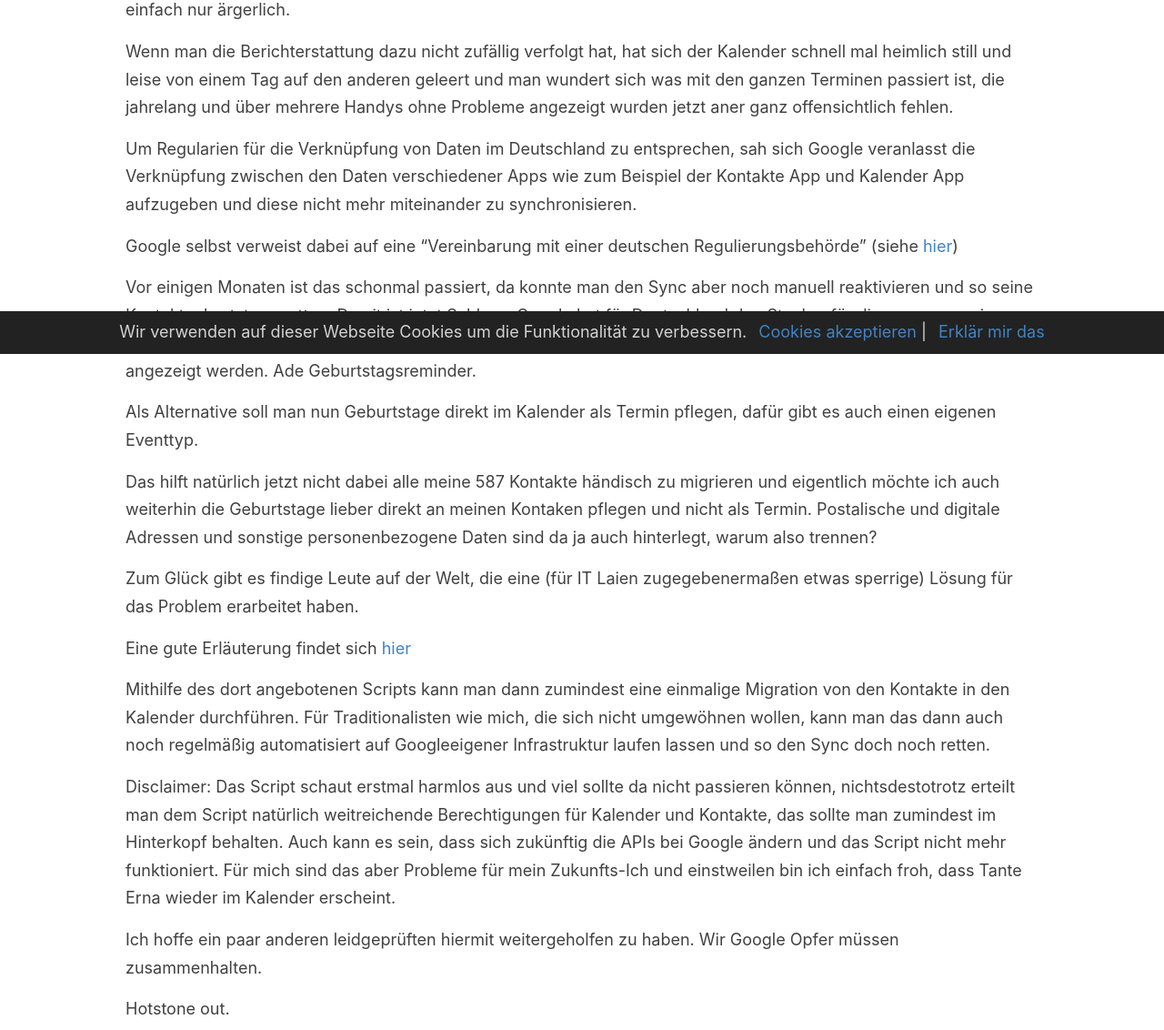
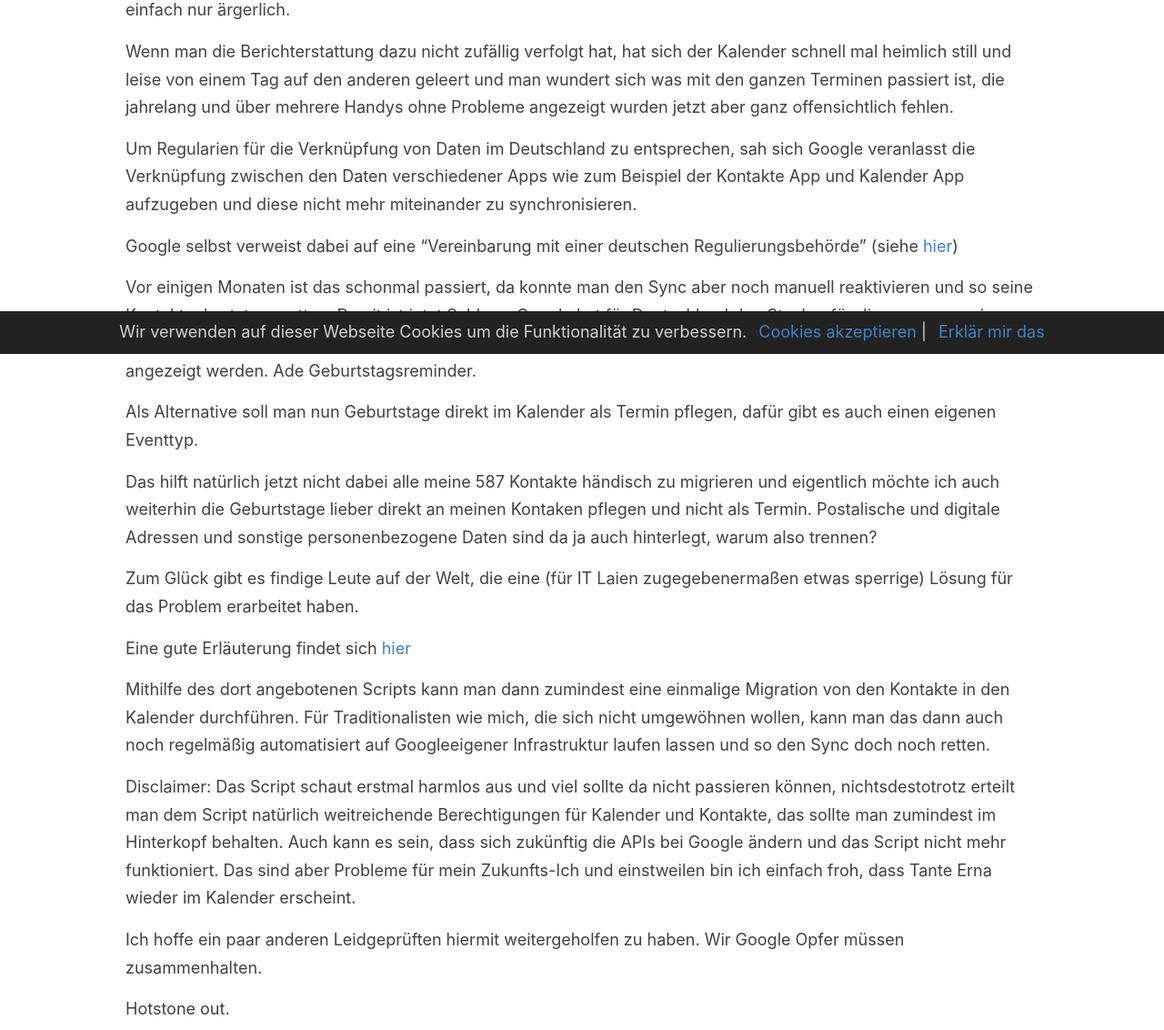
Before and after one commit to john-hotstone/john-hotstone.github.io, a Jekyll site: the page built from _posts/2025-04-05-Google-Calendar-Birthday-Sync.md, in a window 1280 px wide. Shown: the part 511-1643 px from the top of the page at 91% size. Built offline with Jekyll 4.4.1, drawn with Linux system fonts in a browser that asks for light colours; comment, search, counter and statistics services are not loaded.

Commit message:
Update 2025-04-05-Google-Calendar-Birthday-Sync.md

```diff
--- a/_posts/2025-04-05-Google-Calendar-Birthday-Sync.md
+++ b/_posts/2025-04-05-Google-Calendar-Birthday-Sync.md
@@ -5,7 +5,7 @@
 ---
 Hast du dich auch kürzlich mal gewundert, warum die Kalenderapp auf dem Handy plötzlich so leer erscheint oder hast du Tante Ernas Geburtstag vergessen, weil dich deine künstliche Hosentaschenintelligenz nicht rechtzeitig daran erinnert hat? Wenn du auch so wie ich für Geburtstagserinnerungen bisher die Daten in deine Kontakte auf dem Handy eingetragen hast, hab ich hier des Rätsels Lösung für dich und die ist irgendwas zwischen unterhaltsam und einfach nur ärgerlich.
 
-Wenn man die Berichterstattung dazu nicht zufällig verfolgt hat, hat sich der Kalender schnell mal heimlich still und leise von einem Tag auf den anderen geleert und man wundert sich was mit den ganzen Terminen passiert ist, die jahrelang und über mehrere Handys ohne Probleme angezeigt wurden jetzt aner ganz offensichtlich fehlen.
+Wenn man die Berichterstattung dazu nicht zufällig verfolgt hat, hat sich der Kalender schnell mal heimlich still und leise von einem Tag auf den anderen geleert und man wundert sich was mit den ganzen Terminen passiert ist, die jahrelang und über mehrere Handys ohne Probleme angezeigt wurden jetzt aber ganz offensichtlich fehlen.
 
 Um Regularien für die Verknüpfung von Daten im Deutschland zu entsprechen, sah sich Google veranlasst die Verknüpfung zwischen den Daten verschiedener Apps wie zum Beispiel der Kontakte App und Kalender App aufzugeben und diese nicht mehr miteinander zu synchronisieren.
 
@@ -23,8 +23,8 @@
 
 Mithilfe des dort angebotenen Scripts kann man dann zumindest eine einmalige Migration von den Kontakte in den Kalender durchführen. Für Traditionalisten wie mich, die sich nicht umgewöhnen wollen, kann man das dann auch noch regelmäßig automatisiert auf Googleeigener Infrastruktur laufen lassen und so den Sync doch noch retten.
 
-Disclaimer: Das Script schaut erstmal harmlos aus und viel sollte da nicht passieren können, nichtsdestotrotz erteilt man dem Script natürlich weitreichende Berechtigungen für Kalender und Kontakte, das sollte man zumindest im Hinterkopf behalten. Auch kann es sein, dass sich zukünftig die APIs bei Google ändern und das Script nicht mehr funktioniert. Für mich sind das aber Probleme für mein Zukunfts-Ich und einstweilen bin ich einfach froh, dass Tante Erna wieder im Kalender erscheint.
+Disclaimer: Das Script schaut erstmal harmlos aus und viel sollte da nicht passieren können, nichtsdestotrotz erteilt man dem Script natürlich weitreichende Berechtigungen für Kalender und Kontakte, das sollte man zumindest im Hinterkopf behalten. Auch kann es sein, dass sich zukünftig die APIs bei Google ändern und das Script nicht mehr funktioniert. Das sind aber Probleme für mein Zukunfts-Ich und einstweilen bin ich einfach froh, dass Tante Erna wieder im Kalender erscheint.
 
-Ich hoffe ein paar anderen leidgeprüften hiermit weitergeholfen zu haben. Wir Google Opfer müssen zusammenhalten.
+Ich hoffe ein paar anderen Leidgeprüften hiermit weitergeholfen zu haben. Wir Google Opfer müssen zusammenhalten.
 
 Hotstone out.
```
